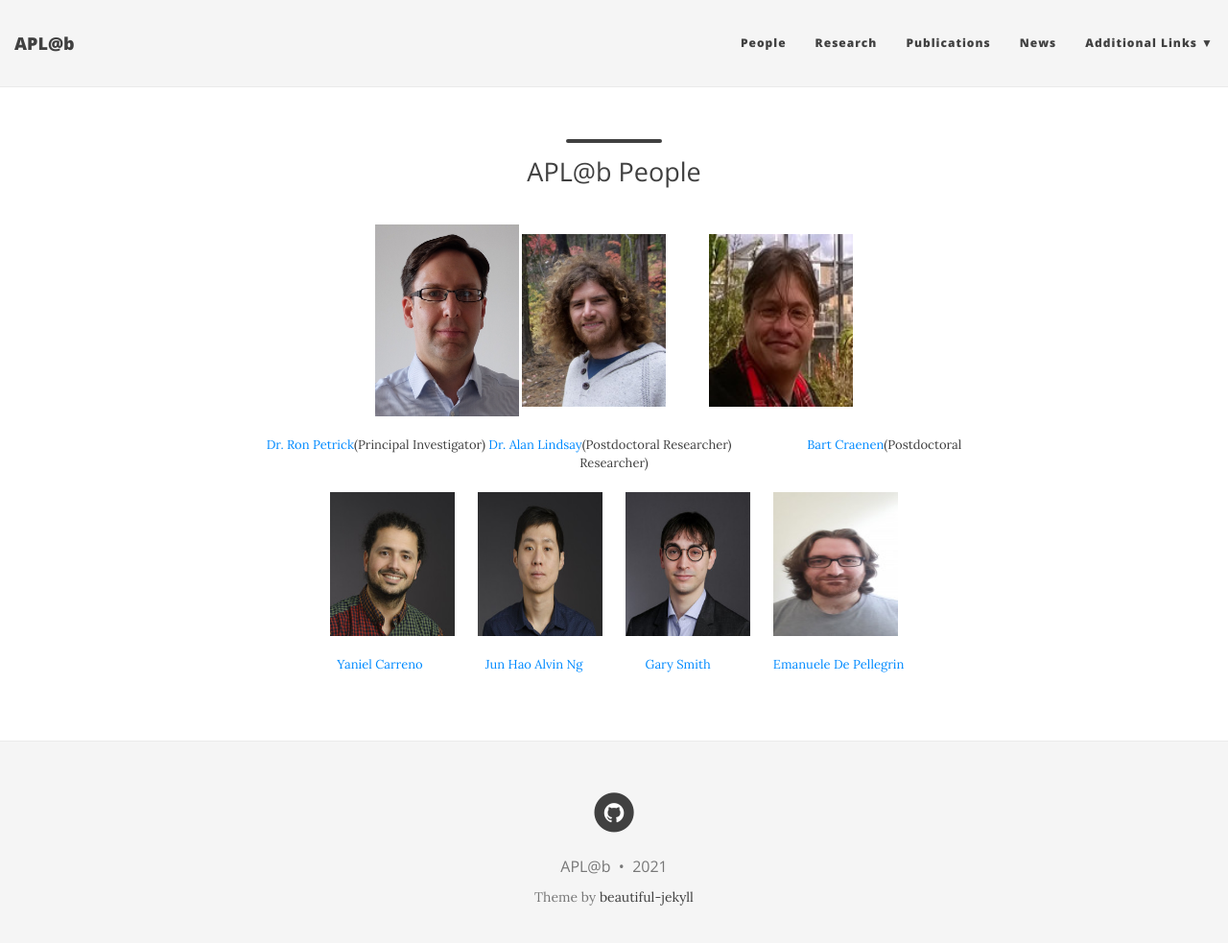
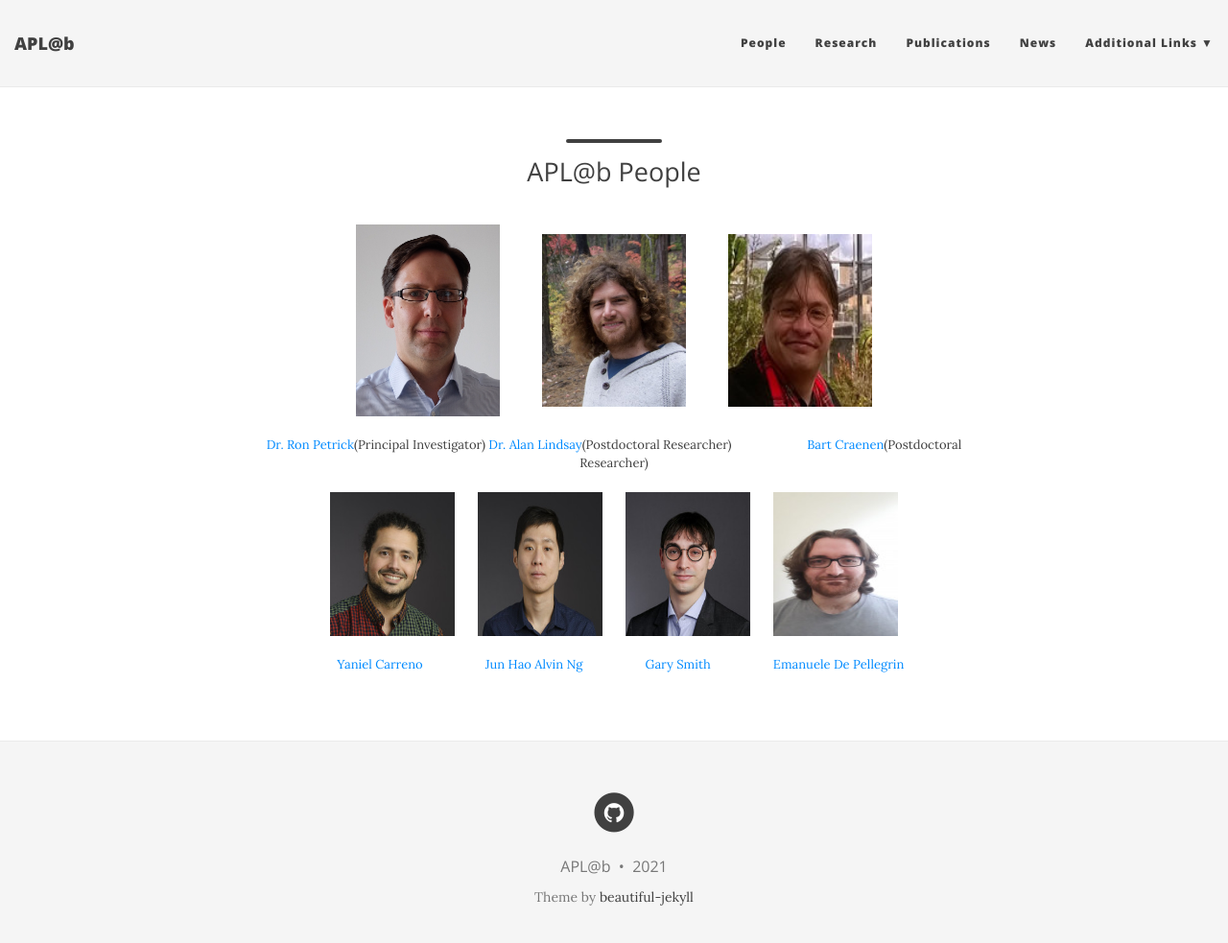
Before and after one commit to aplab2020/aplab2020.github.io, a Jekyll site: the page built from people.md, in a window 1280 px wide and 996 px high. Shown: the top 983 px of the window at 96% size. Built offline with Jekyll 4.4.1, drawn with Linux system fonts in a browser that asks for light colours; nearby versions of some CDN libraries.

Commit message:
Update people.md

```diff
--- a/people.md
+++ b/people.md
@@ -7,7 +7,7 @@
 
 
 
-<p align="center"> <img src="/img/ron.jpg" align="center" width="150" height="200">  <img src="/img/alan.jpg" align="center" width="150" height="180"> &nbsp;  &nbsp; &nbsp;  &nbsp;  &nbsp; &nbsp; <img src="/img/bart.jpg" align="center" width="150" height="180"> </p>
+<p align="center"> <img src="/img/ron.jpg" align="center" width="150" height="200"> &nbsp;  &nbsp; &nbsp;  &nbsp;  &nbsp; &nbsp; <img src="/img/alan.jpg" align="center" width="150" height="180"> &nbsp;  &nbsp; &nbsp;  &nbsp;  &nbsp; &nbsp; <img src="/img/bart.jpg" align="center" width="150" height="180"> </p>
 
 <p align="center">
 <a href="http://homepages.inf.ed.ac.uk/rpetrick/" style="float: ;">Dr. Ron Petrick</a>(Principal Investigator)
```
